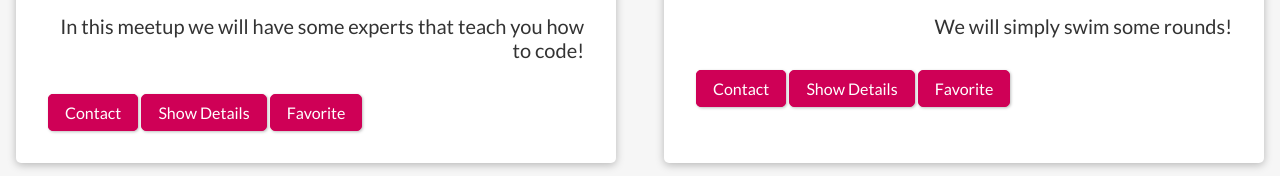
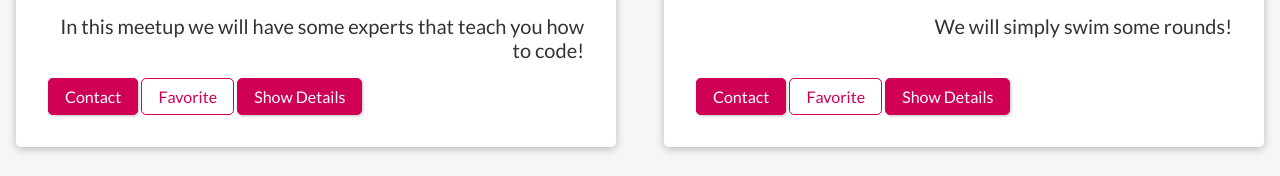
Before and after one commit to bu99ins/svelte-project, a Svelte app: page / in a window 1280 px wide. Shown: the part 1148-1324 px from the top of the page. Built offline with nearby package versions, Linux system fonts and the light colour scheme.

Commit message:
fix MeetupItem styling

```diff
--- a/src/Meetups/MeetupItem.svelte
+++ b/src/Meetups/MeetupItem.svelte
@@ -56,6 +56,10 @@
   div {
     text-align: right;
   }
+
+  .content {
+    height: 4rem;
+  }
 </style>
 
 <article>
@@ -71,8 +75,8 @@
     </div>
     <footer>
       <Button href="mailto:{email}" type="button" caption="Contact" />
+      <Button mode="outline" type="button" caption="Favorite" />
       <Button type="button" caption="Show Details" />
-      <Button type="button" caption="Favorite" />
     </footer>
   </header>
 </article>
--- a/src/UI/Button.svelte
+++ b/src/UI/Button.svelte
@@ -2,6 +2,7 @@
   export let type;
   export let caption;
   export let href;
+  export let mode;
 </script>
 
 <style>
@@ -85,5 +86,5 @@
 {#if href}
   <a {href}>{caption}</a>
 {:else}
-  <button {type}>{caption}</button>
+  <button class={mode} {type}>{caption}</button>
 {/if}
```
